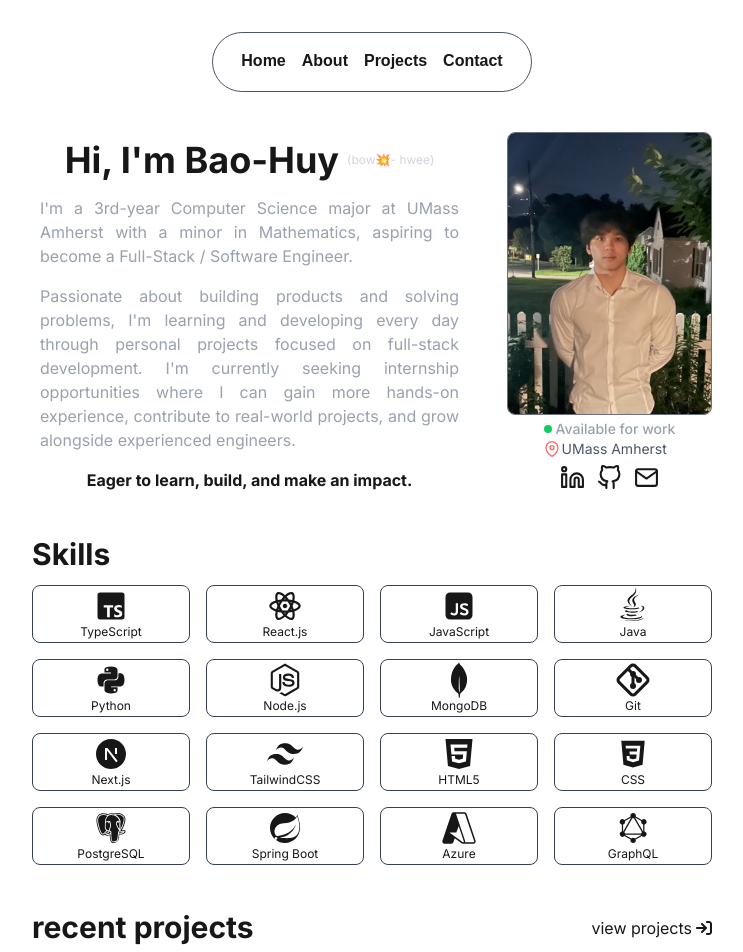
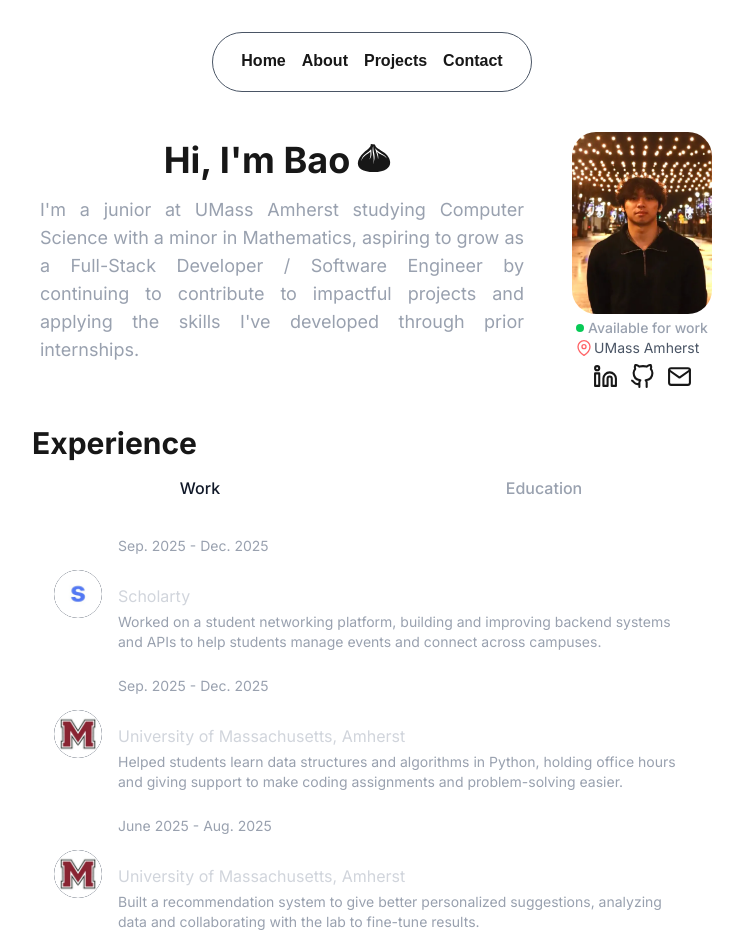
Before and after one commit to baohuytrinh/personal-portfolio, a Next.js app: page / in a window 1280 px wide. Shown: the top 952 px of the page, without its empty margins (268-1011 px from the left). Built offline with nearby package versions, Linux system fonts and the light colour scheme.

Commit message:
main section

```diff
--- a/src/app/page.tsx
+++ b/src/app/page.tsx
@@ -6,6 +6,9 @@ import { featuredProjects } from '@/data/featuredProjects';
 import Link from 'next/link';
 import SkillsSection from '@/components/skillsSection';
 import FeaturedProjectCard from '@/components/FeaturedProjectCard';
+import ExperienceSection from '@/components/ExperienceSection';
+import { GiDumplingBao } from "react-icons/gi";
+
 
 
 
@@ -21,11 +24,11 @@ export default function Home() {
 
           <div className="grid order-1 md:order-2 mt-8 md:mt-10 items-center justify-center flex flex-shrink-0">
             <Image
-              src='/pfp.jpg'
+              src='/pfp2026_2.jpg'
               alt='my pfp'
-              width={205}
-              height={300}
-              className='justify-center mx-auto rounded-lg border border-gray-500'
+              width={140}
+              height={130}
+              className='rounded-3xl'
             />
             <div className='flex grid px-1 pt-1 justify-center'>
               <div className="flex items-center gap-1 ">
@@ -65,34 +68,36 @@ export default function Home() {
                 <FiMail size={25} className="transition:transform duration-300 ease-in-out hover:-translate-y-0.5 hover:text-red-400"/>
               </a>
             </div>
-
           </div>
 
-          <div className="order-2 md:order-1 mt-5 md:mt-10 text-center md:text-left px-5 md:px-0">
+          <div className="order-2 md:order-1 mt-5  md:mt-10 text-center md:text-left px-5 md:px-0">
 
             <header className=" md:mr-10 text-2xl md:text-4xl py-2 flex justify-center md:justify-center">
-              <h1 className="mr-2 font-bold">Hi, I&apos;m Bao-Huy </h1>
-              <p className="text-gray-300 text-xs flex justify-center items-center">
+              <h1 className="mr-2 font-bold flex gap-1.5">Hi, I&apos;m Bao <GiDumplingBao /> </h1>
+              {/* <p className="text-gray-300 text-xs flex justify-center items-center">
                 {"(bow💥- hwee)"}
-              </p>
+              </p> */}
             </header>
 
-            <h1 className=" text-gray-400 md:text-justify text-start text-md md:text-l top-1 mx-left flex justify-center md:justify-start px-0 md:px-2 py-2 mr-0 md:mr-10">
-            I&apos;m a 3rd-year Computer Science major at UMass Amherst with a minor in Mathematics, aspiring to become a Full-Stack / Software Engineer.
+            <h1 className=" text-gray-400 md:text-justify text-start text-lg md:text-l top-1 mx-left flex justify-center md:justify-start px-0 md:px-2 py-2 mr-0 md:mr-10">
+            I&apos;m a junior at UMass Amherst studying Computer Science with a minor in Mathematics, aspiring to grow as a Full-Stack Developer / Software Engineer by continuing to contribute to impactful projects and applying the skills I&apos;ve developed through prior internships.
             </h1>
 
             <h2 className=" text-gray-400 md:text-justify text-start flex flex-col gap-[32px] row-start-2 justify-start py-2 mr-0 md:mr-10 px-0 md:px-2 text-md">
-            Passionate about building products and solving problems, I&apos;m learning and developing every day through personal projects focused on full-stack development. I&apos;m currently seeking internship opportunities where I can gain more hands-on experience, contribute to real-world projects, and grow alongside experienced engineers.
+
             </h2>
 
-            <h3 className="flex gap-[32px] row-start-2 justify-center mt-0 py-2 text-md font-bold mr-0 md:mr-10">
+            {/* <h3 className="flex gap-[32px] row-start-2 justify-center mt-0 py-2 text-md font-bold mr-0 md:mr-10">
             Eager to learn, build, and make an impact.
-            </h3>
+            </h3> */}
 
           </div>
 
         </div>
       </div>
+
+      {/* experience */}
+      <ExperienceSection/>
 
       {/* skills */}
       <SkillsSection/>
@@ -102,7 +107,7 @@ export default function Home() {
       <div className=' w-full justify-center py-4 px-6 md:px-0 mb-4'>
         <div className=' flex max-w-170 mx-auto justify-between'>
           <h1 className='font-bold flex max-w-180 text-[30px] py-2 '>
-            recent projects
+            Featured Projects
           </h1>
           <div className='max-w-180 flex '>
             <Link href={"/Projects"} className='flex items-center transition-transform duration-300 ease-in-out hover:-translate-x-1 hover:text-gray-300 transition-colors'>
--- a/src/components/footer.tsx
+++ b/src/components/footer.tsx
@@ -8,7 +8,7 @@ function Footer() {
       <div className='mx-auto  flex justify-between'>
 
         <h1 className='text-[14px] text-gray-600 flex my-auto'>
-        © 2025 Bao-Huy Trinh
+        © 2026 Bao-Huy Trinh
         </h1>
 
         <div className=' flex gap-3'>
```
